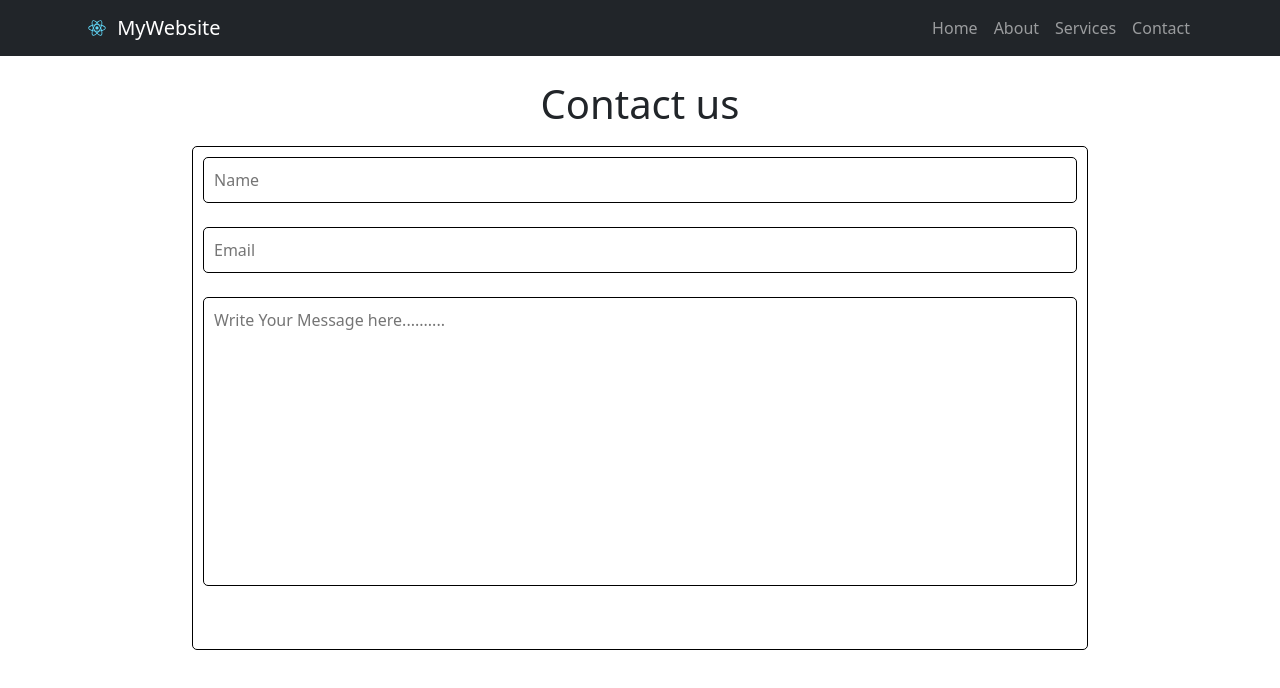
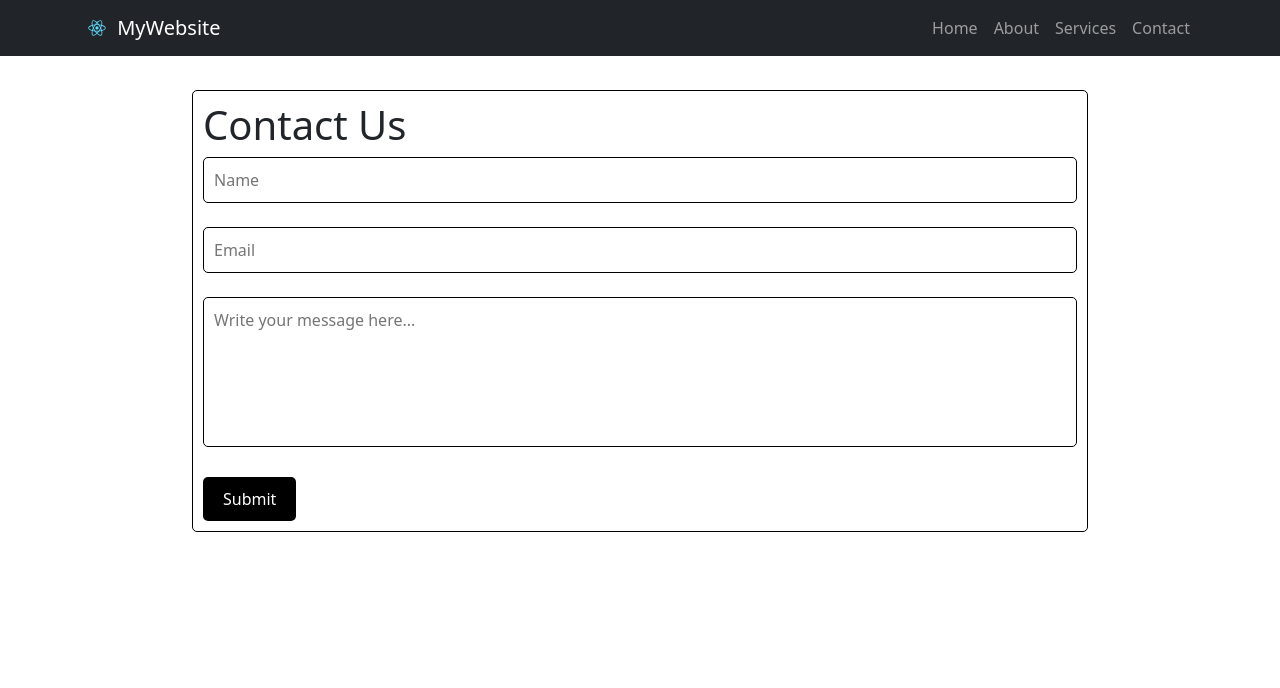
Before and after one commit to kencal20/main_portfolio, a React (Create React App) app: page /contact in a window 1280 px wide. Shown: the top 688 px of the page. Built offline with nearby package versions, Linux system fonts and the light colour scheme.

Commit message:
form update in ux/ui

```diff
--- a/src/screens/contactScreen.jsx
+++ b/src/screens/contactScreen.jsx
@@ -1,18 +1,20 @@
-import React from 'react'
+import React from 'react';
 
 export default function ContactScreen() {
     return (
         <div style={styles.container}>
-            <h1>Contact us</h1>
             <form style={styles.form}>
+                <h1>Contact Us</h1>
                 <input style={styles.input} placeholder='Name' />
                 <br /><br />
                 <input style={styles.input} placeholder='Email' />
                 <br /><br />
-                <textarea style={styles.textarea} placeholder='Write Your Message here..........'/>
+                <textarea style={styles.textarea} placeholder='Write your message here...'/>
+                <br /><br />
+                <button type="submit" style={styles.button}>Submit</button>
             </form>
         </div>
-    )
+    );
 }
 
 const styles = {
@@ -25,28 +27,32 @@ const styles = {
     },
     form: {
         width: '70%',
-        height: '70%',
         border: '1px solid black',
         borderRadius: '5px',
         padding: '10px',
         margin: '10px',
-
     },
     input: {
         width: '100%',
         border: '1px solid black',
         borderRadius: '5px',
         padding: '10px',
-
     },
-    textarea:{
+    textarea: {
         width: '100%',
-        height: '60%',
+        height: '150px', // Set a fixed height
         border: '1px solid black',
         borderRadius: '5px',
         padding: '10px',
         resize: 'none',
         overflow: 'auto',
-
-    }
-}
+    },
+    button: {
+        padding: '10px 20px',
+        borderRadius: '5px',
+        border: 'none',
+        backgroundColor: '#000',
+        color: '#fff',
+        cursor: 'pointer',
+    },
+};
```
